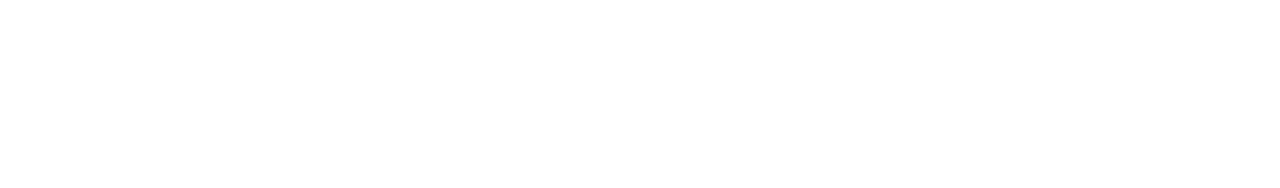
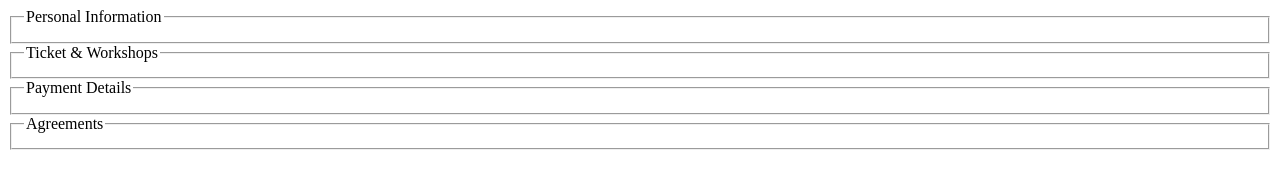
Before and after one commit to nahmanbo/conference-form, a plain HTML site: page index.html in a window 1280 px wide. Drawn offline with Linux system fonts and the light colour scheme.

Commit message:
Add form structure with fieldsets and legends for all sections

```diff
--- a/index.html
+++ b/index.html
@@ -6,6 +6,26 @@
     <title>Document</title>
 </head>
 <body>
+    <form
+    action=""
+    method="post">
 
+    <fieldset>
+        <legend>Personal Information</legend>
+    </fieldset>
+
+    <fieldset>
+        <legend>Ticket & Workshops</legend>
+    </fieldset>
+
+    <fieldset>
+        <legend>Payment Details</legend>
+    </fieldset>
+
+    <fieldset>
+        <legend>Agreements</legend>
+    </fieldset>
+
+    </form>
 </body>
 </html>
```
